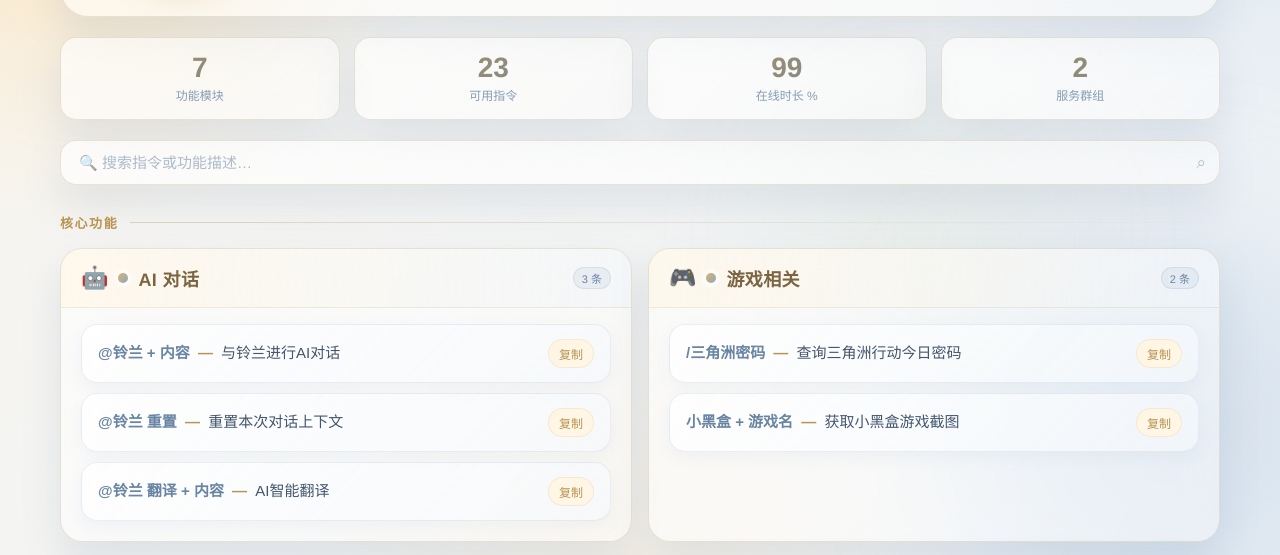
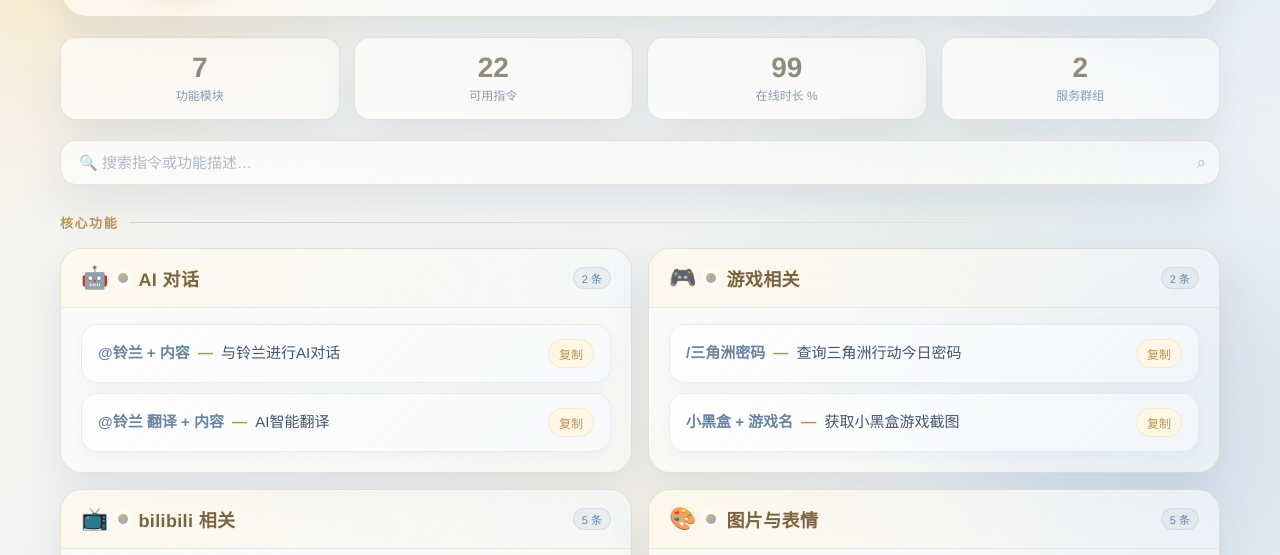
Before and after one commit to Mer3y1338/Mer3y_suzuran_web, a plain HTML site: page index.html in a window 1280 px wide. Shown: the part 233-788 px from the top of the page. Drawn offline with Linux system fonts and the light colour scheme; no server answers.

Commit message:
fix: 移除 @铃兰重置 指令

```diff
--- a/index.html
+++ b/index.html
@@ -718,7 +718,7 @@
         <div class="stat-label">功能模块</div>
       </div>
       <div class="stat-card">
-        <div class="stat-num" data-target="23">0</div>
+        <div class="stat-num" data-target="22">0</div>
         <div class="stat-label">可用指令</div>
       </div>
       <div class="stat-card">
@@ -750,15 +750,11 @@
           <span class="section-icon">🤖</span>
           <span class="section-dot"></span>
           <h2 class="section-title">AI 对话</h2>
-          <span class="section-count">3 条</span>
+          <span class="section-count">2 条</span>
         </div>
         <div class="command-list">
           <button class="command-item" data-command="@铃兰" type="button">
             <div class="command-main"><span class="cmd">@铃兰 + 内容</span><span class="dash"> — </span>与铃兰进行AI对话</div>
-            <span class="command-copy">复制</span>
-          </button>
-          <button class="command-item" data-command="@铃兰 重置" type="button">
-            <div class="command-main"><span class="cmd">@铃兰 重置</span><span class="dash"> — </span>重置本次对话上下文</div>
             <span class="command-copy">复制</span>
           </button>
           <button class="command-item" data-command="@铃兰 翻译" type="button">
```
